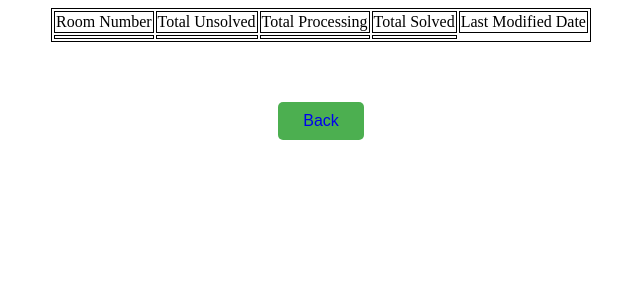
After one commit to shakil2022/iwt-project, a PHP site: page /php/FacilitiesProblem/search_update.php in a window 1280 px wide. The commit adds this page. Shown: the top 300 px of the page, without its empty margins (319-959 px from the left). Run offline with PHP 8.4, Linux system fonts and the light colour scheme; data that the repository does not hold is empty; a stand-in replaces the project's code that opens the database connection.

Commit message:
search by room number

```diff
--- a/FacilitiesProblem/DispFP.php
+++ b/FacilitiesProblem/DispFP.php
@@ -73,6 +73,7 @@
 <center>
  <button class="button" > <a href="FP.html" style="text-decoration: none;">INSERT</a> </button>
  <button class="button" > <a href="index.html" style="text-decoration: none;">Search</a> </button>
+ <button class="button" > <a href="search_update.html" style="text-decoration: none;">Search BY Room</a> </button>
  <button class="button" > <a href="../home.php" style="text-decoration: none;">Home Page</a> </button>
               </center>
 </body>
--- /dev/null
+++ b/FacilitiesProblem/search_update.php
@@ -0,0 +1,96 @@
+<?php
+// error_reporting(0);
+// $conn = mysqli_connect("localhost","root","","student");
+include 'connection.php';
+// if(count($_POST)>0) {
+$Room_Number = $_POST['Room_Number'];
+$result = mysqli_query($conn, "SELECT Room_Number,sum(Damaged_Fan_Un+Damaged_Light_Un) as total_uv, sum(Damaged_Fan_Pro+Damaged_Light_Pro) as total_pro,sum(Damaged_Fan_Sol+Damaged_Light_Sol) as total_sol,date FROM facility_problem where Room_Number='$Room_Number' ");
+// foreach ($conn->query($result) as $row){
+//     $total_uv1=$row1['Damaged_Fan_Un'] + $row1['Damaged_Light_Un'];
+//     $total_pro1=$row1['Damaged_Fan_Pro'] + $row1['Damaged_Light_Pro'];
+//     $total_sol1=$row1['Damaged_Fan_Sol'] + $row1['Damaged_Light_Sol'];
+//     $result="UPDATE facility_problem SET total_uv='$total_uv1' ";
+//     $result="UPDATE facility_problem SET total_pro='$total_pro1' ";
+//     $result="UPDATE facility_problem SET total_sol='$total_sol1' ";
+//         mysqli_query($conn,$result);
+// }
+
+
+
+
+// $sql = "SELECT * from exam_model ";
+
+// foreach ($conn->query($sql) as $row){
+//     $total= $row['English'] + $row['Math'];
+
+//     $sql="UPDATE exam_model SET total='$total' ";
+//     mysqli_query($conn,$sql);
+//}
+?>
+<!DOCTYPE html>
+<html>
+
+<head>
+  <title> Retrive data</title>
+  <style>
+    table,
+    th,
+    td {
+      border: 1px solid black;
+    }
+
+    .center {
+      margin-left: auto;
+      margin-right: auto;
+    }
+
+    .button {
+      background-color: #4CAF50;
+      /* Green */
+      border: none;
+      color: white;
+      padding: 10px 25px;
+      text-align: center;
+      margin-top: 60px;
+      border-radius: 5px;
+      text-decoration: none;
+      display: inline-block;
+      font-size: 16px;
+    }
+  </style>
+</head>
+
+<body>
+  <table class="center table table-striped">
+    <tr>
+      <td>Room Number</td>
+      <td> Total Unsolved</td>
+      <td> Total Processing</td>
+      <!-- <td> Damaged Fan Processing</td> -->
+      <td> Total Solved</td>
+      <!-- <td> Damaged Light Unsolved</td> -->
+      <!-- <td> Damaged Light Processing</td> -->
+      <!-- <td> Damaged Light Solved</td> -->
+      <td> Last Modified Date</td>
+    </tr>
+    <?php
+    while ($row1 = mysqli_fetch_array($result)) {
+    ?>
+      <tr>
+        <td><?php echo $row1["Room_Number"]; ?></td>
+        <td><?php echo $row1["total_uv"]; ?></td>
+        <td><?php echo $row1["total_pro"]; ?></td>
+        <td><?php echo $row1["total_sol"]; ?></td>
+        <!-- <td><?php echo $row1["date"]; ?></td> -->
+      </tr>
+    <?php
+    }
+    ?>
+  </table>
+  <center>
+    <button class="button"> <a href="DispFP.php" style="text-decoration: none;">Back</a> </button>
+  </center>
+
+</body>
+
+</html>
```
Also changed, not shown: FacilitiesProblem/search_update.html (added, +17 -0 lines).
